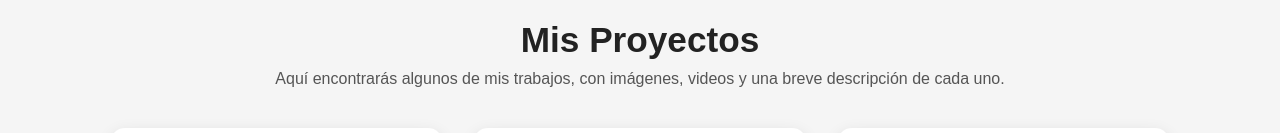
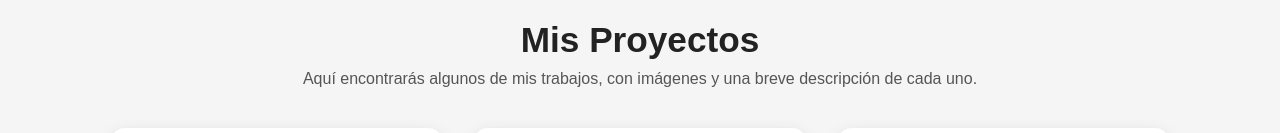
Before and after one commit to naybriones202/Portafolio_DSI, a plain HTML site: page proyectos.html in a window 1280 px wide. Shown: the part 133-266 px from the top of the page. Drawn offline with Linux system fonts and the light colour scheme.

Commit message:
Update proyectos.html

```diff
--- a/proyectos.html
+++ b/proyectos.html
@@ -19,7 +19,7 @@
 
   <main class="contenedor-proyectos">
     <h1>Mis Proyectos</h1>
-    <p>Aquí encontrarás algunos de mis trabajos, con imágenes, videos y una breve descripción de cada uno.</p>
+    <p>Aquí encontrarás algunos de mis trabajos, con imágenes y una breve descripción de cada uno.</p>
 
     <div class="galeria">
 
```
